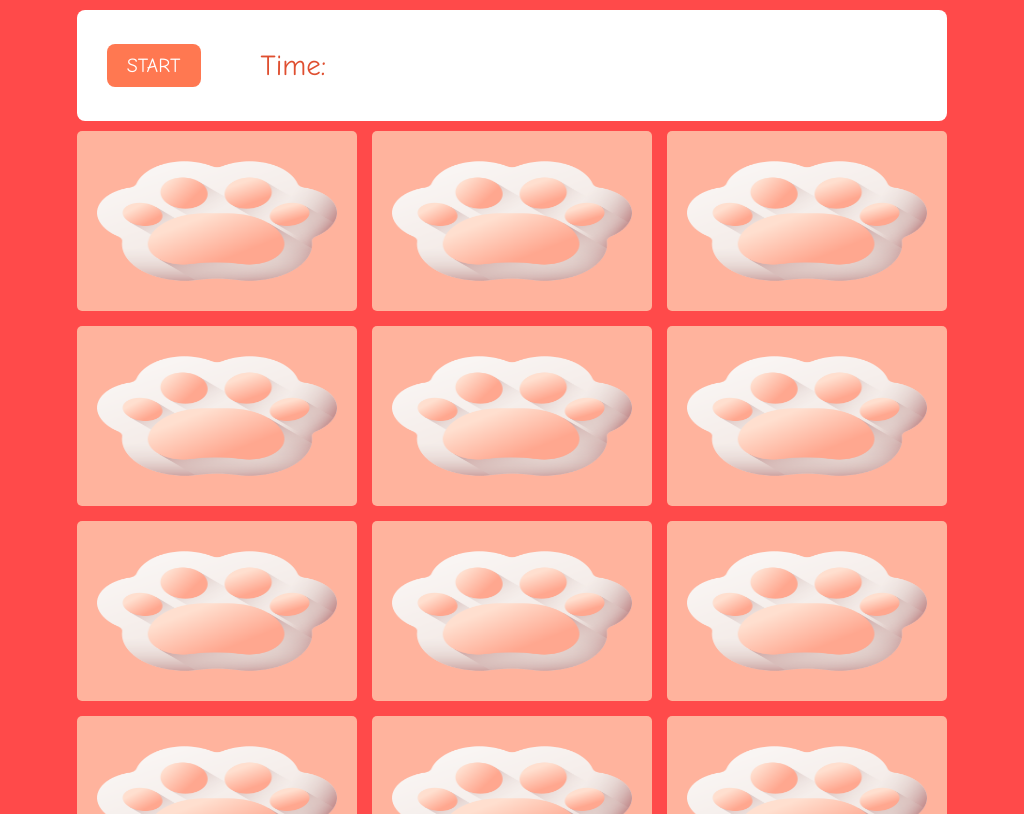
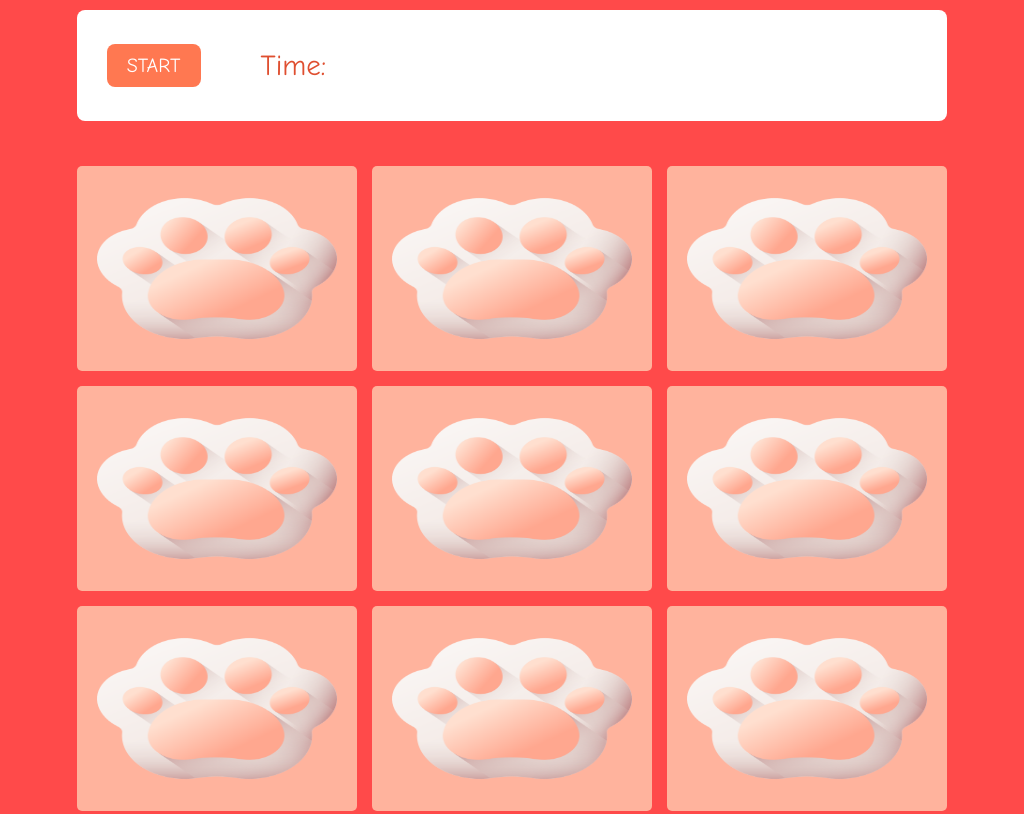
Before and after one commit to shiryavochka/memory-card-game, a plain HTML site: page index.html in a window 1024 px wide. Shown: the top 814 px of the page. Drawn offline with Linux system fonts and the light colour scheme.

Commit message:
add margin

```diff
--- a/style.css
+++ b/style.css
@@ -118,8 +118,27 @@
     background-color: grey;
     color: #ffffff;
 }
+@media (min-width:1024px){
+
+  .memory-game {
+    margin-top: 40px;
+  }
+}
+@media (min-width:1227px) and (max-width:1024px){
+
+
+  .memory-card {
+    width: 143px;
+    height: 148px;
+  }
+}
+
 @media (max-width:1024px){
   .memory-game{
+    margin-top: 35px;
     grid-template-columns: repeat(3, minmax(100px, 1fr));
  }
+ .memory-card{
+  height: 205px;
+ }
 }
```
